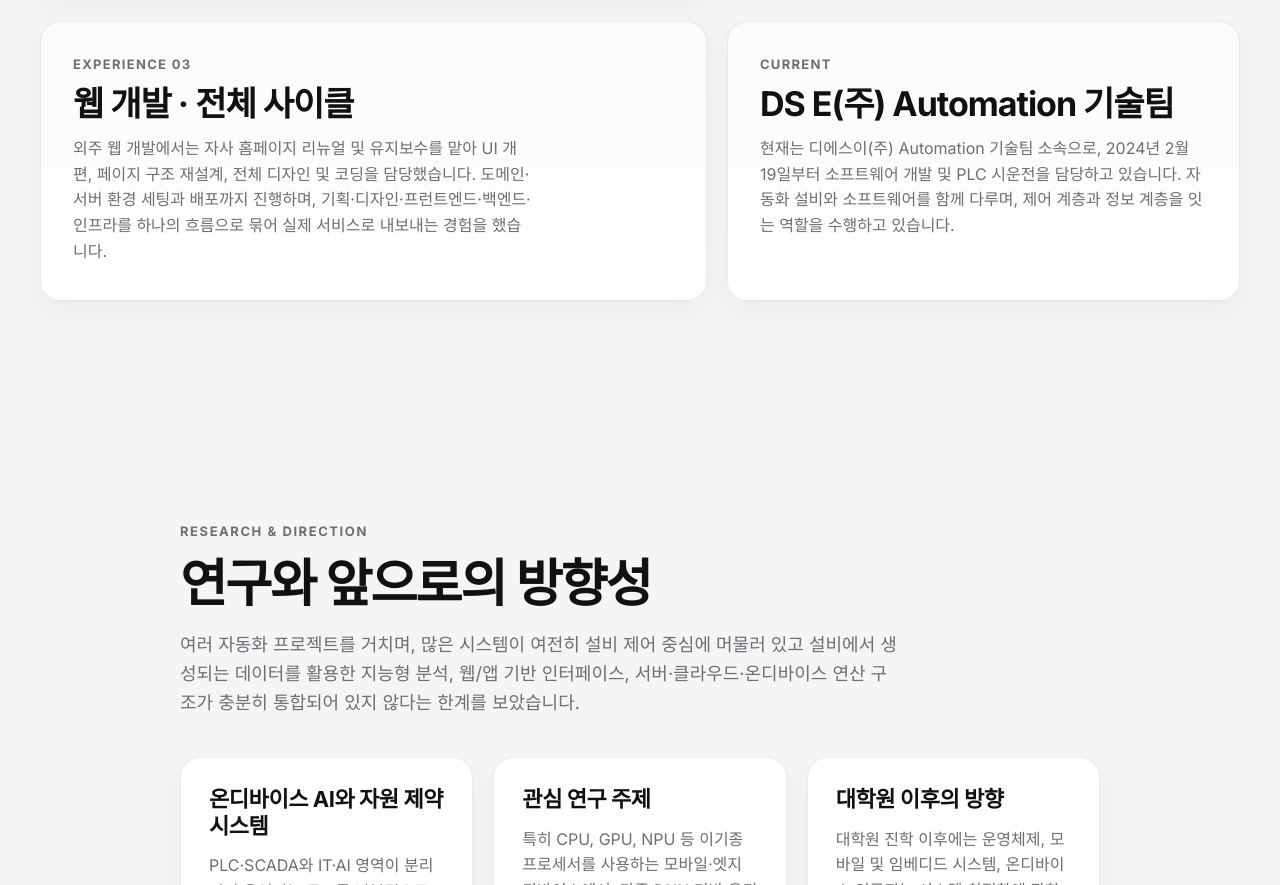
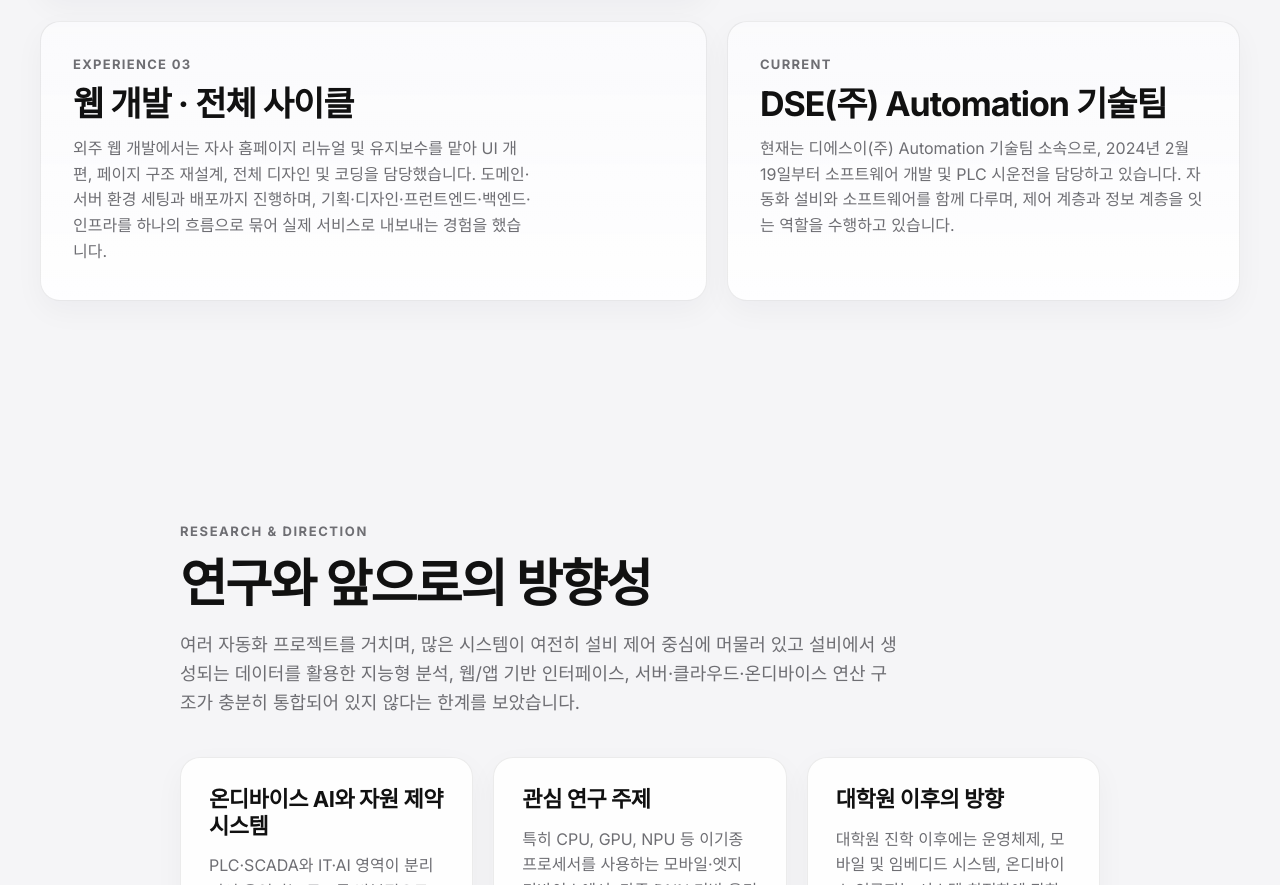
Before and after one commit to CaMaGuee/Intro, a plain HTML site: page index.html in a window 1280 px wide. Shown: the part 3701-4586 px from the top of the page. Drawn offline with Linux system fonts and the light colour scheme.

Commit message:
Update index.html

```diff
--- a/index.html
+++ b/index.html
@@ -228,7 +228,7 @@
 
           <article class="workCard">
             <p class="workLabel">Current</p>
-            <h3 class="workTitle">DS E(주) Automation 기술팀</h3>
+            <h3 class="workTitle">DSE(주) Automation 기술팀</h3>
             <p class="workText">
               현재는 디에스이(주) Automation 기술팀 소속으로,
               2024년 2월 19일부터 소프트웨어 개발 및 PLC 시운전을 담당하고 있습니다.
```
